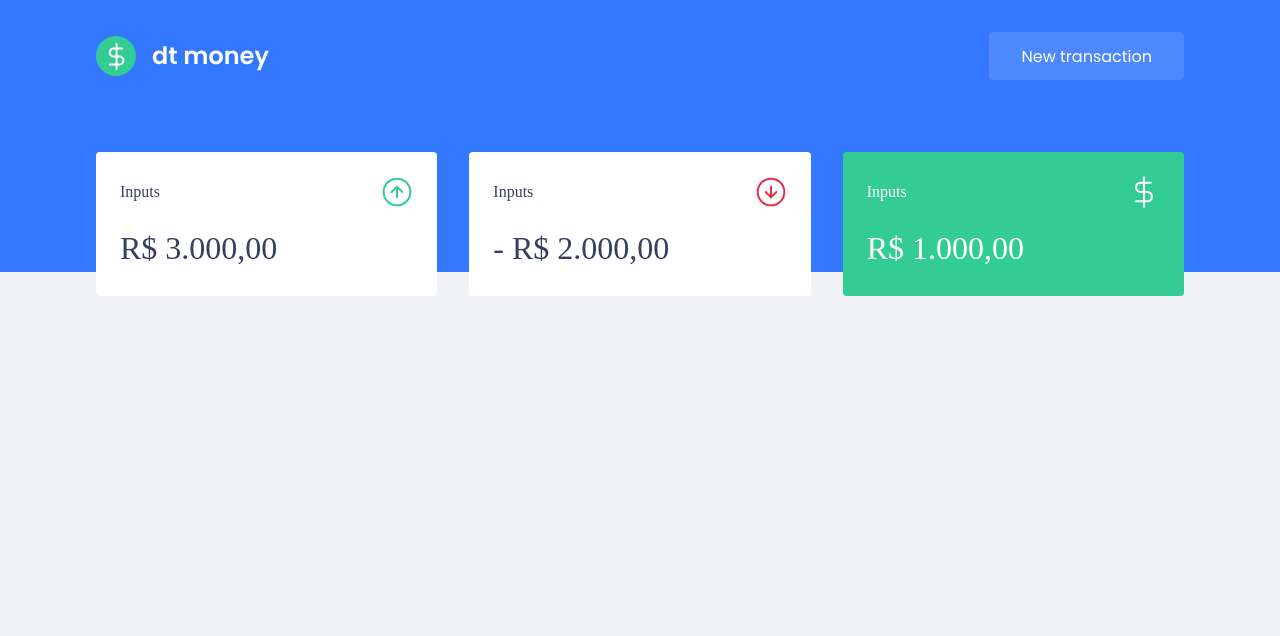
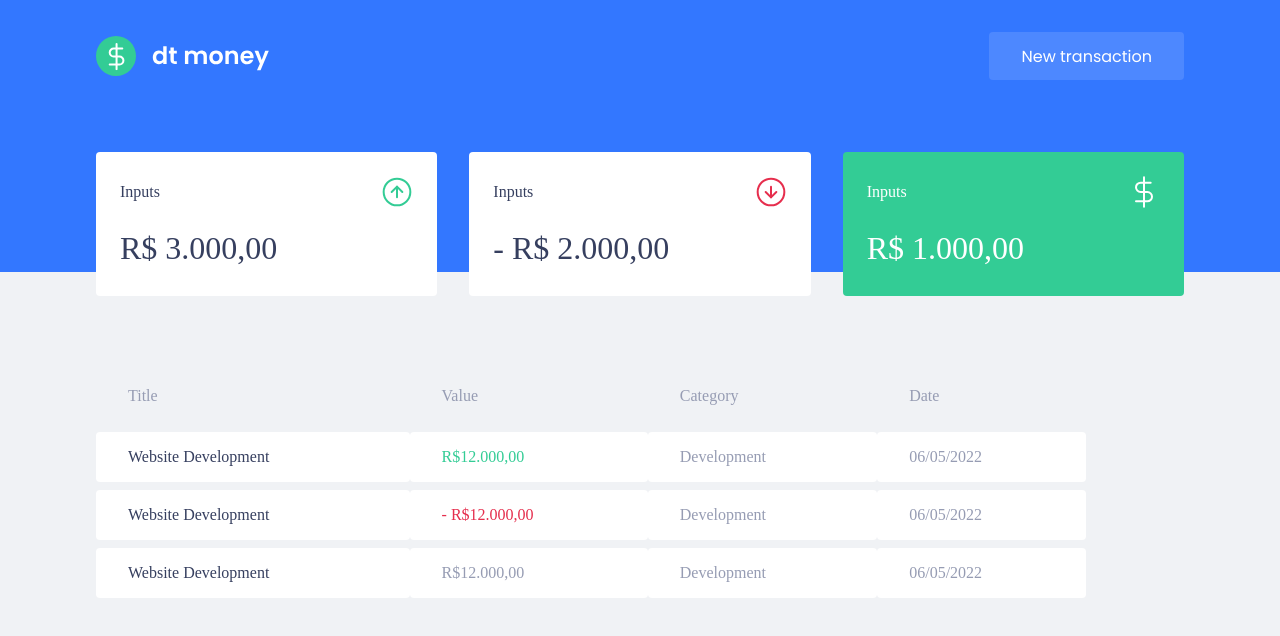
Before and after one commit to Diegodossantos23/finance-control, a React (Create React App) app: page / in a window 1280 px wide. Shown: the top 636 px of the page. Built offline with nearby package versions, Linux system fonts and the light colour scheme.

Commit message:
featured: create transactions table component

```diff
--- a/src/components/Dashboard/index.tsx
+++ b/src/components/Dashboard/index.tsx
@@ -1,10 +1,12 @@
 import { Summary } from "../Summary"
+import { TransactionsTable } from "../TransactionsTable"
 import { Container } from "./styles"
 
 export const Dashboard: React.FC = () => {
     return(
         <Container>
             <Summary/>
+            <TransactionsTable/>
         </Container>
     )
 }
--- /dev/null
+++ b/src/components/TransactionsTable/index.tsx
@@ -0,0 +1,40 @@
+import { Container } from "./styles"
+
+export const TransactionsTable: React.FC = () => {
+    return(
+        <Container >
+            <table>
+                <thead>
+                    <tr>
+                        <th>Title</th>
+                        <th>Value</th>
+                        <th>Category</th>
+                        <th>Date</th>
+                        <th></th>
+
+                    </tr>
+                </thead>
+                <tbody>
+                    <tr>
+                        <td>Website Development</td>
+                        <td className="deposit">R$12.000,00</td>
+                        <td>Development</td>
+                        <td>06/05/2022</td>
+                    </tr>
+                    <tr>
+                        <td>Website Development</td>
+                        <td className="withdraw">- R$12.000,00</td>
+                        <td>Development</td>
+                        <td>06/05/2022</td>
+                    </tr>
+                    <tr>
+                        <td>Website Development</td>
+                        <td>R$12.000,00</td>
+                        <td>Development</td>
+                        <td>06/05/2022</td>
+                    </tr>
+                </tbody>
+            </table>
+        </Container>
+    )
+}
--- /dev/null
+++ b/src/components/TransactionsTable/styles.ts
@@ -0,0 +1,38 @@
+import styled from "styled-components";
+
+export const Container = styled.div`
+    margin-top: 4rem;
+
+    table {
+        width: 100%;
+        border-spacing: 0 0.5em;
+
+        th {
+            color: var(--text-body);
+            font-weight: 400;
+            padding: 1rem 2rem;
+            text-align: left;
+            line-height: 1.5rem;
+        }
+
+        td {
+            padding: 1rem 2rem;
+            border: 0;
+            background: var(--shape);
+            color: var(--text-body);
+            border-radius: 0.25rem;
+
+            &:first-child { // first td
+                color: var(--text-title);
+            }
+
+            &.deposit {
+                color: var(--green);
+            }
+
+            &.withdraw {
+                color: var(--red);
+            }
+        }
+    }
+`;
```
